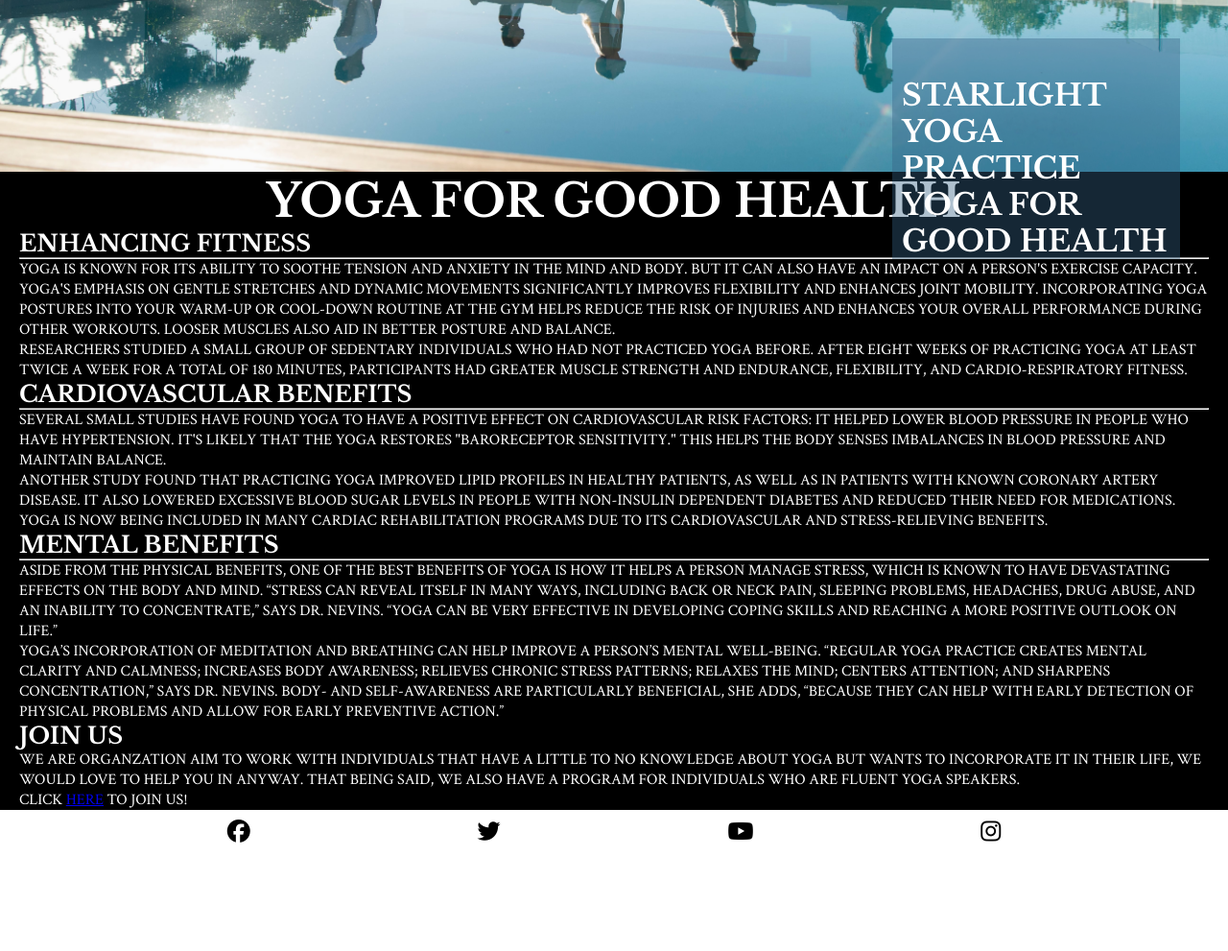
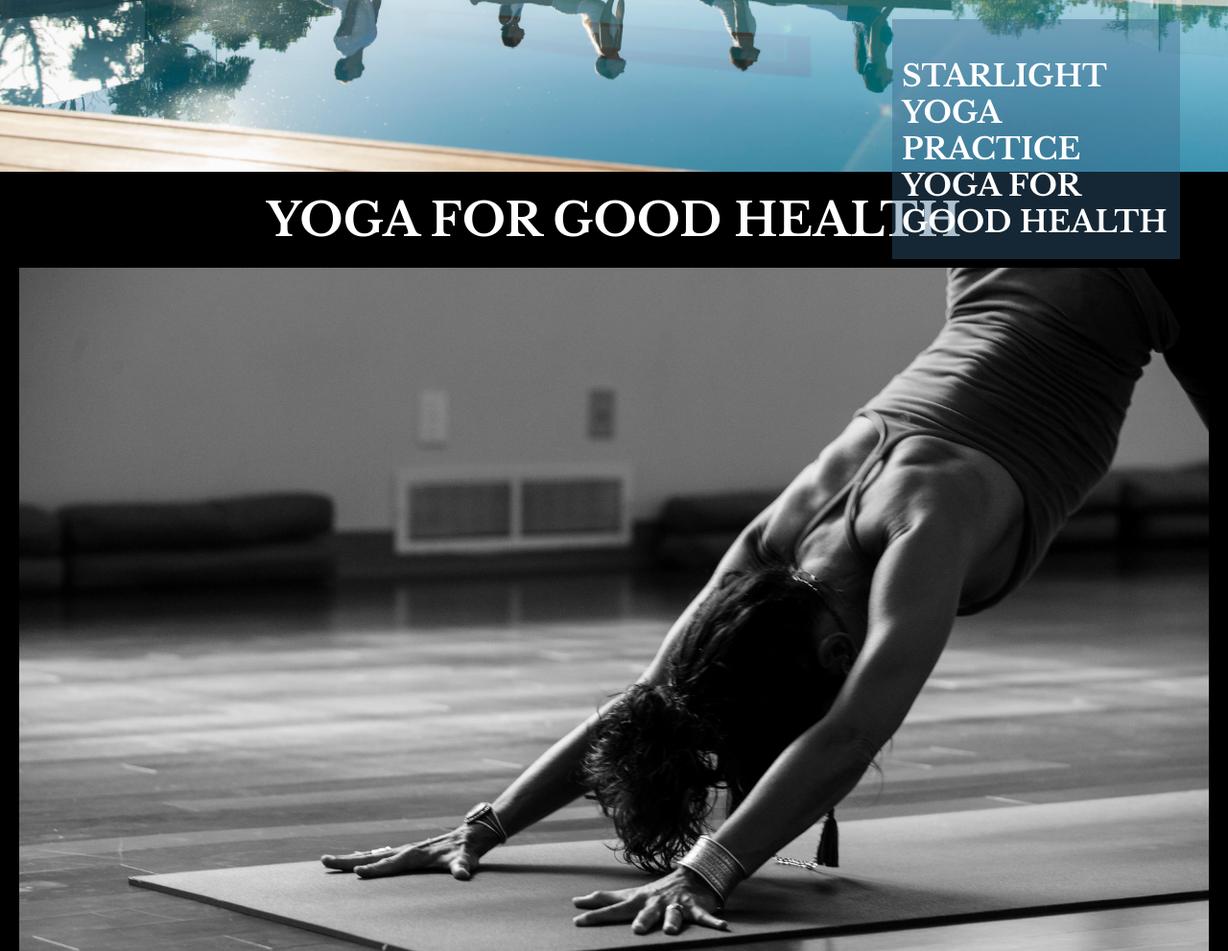
Before and after one commit to natnaelmehari27/starlight, a plain HTML site: page index.html in a window 1280 px wide. Shown: the part 500-1491 px from the top of the page at 96% size. Before the commit the page ends 1391 px from the top, so only its background shows below. Drawn offline with nearby package versions, Linux system fonts and the light colour scheme.

Commit message:
add reasons image

```diff
--- a/assets/css/style.css
+++ b/assets/css/style.css
@@ -111,6 +111,15 @@ main {
 #yoga {
     text-align: center;
     font-size: 200%;
+    margin-bottom: 20px;
+    margin-top: 20px;
+}
+
+#reasons-image {
+    background: url(../images/ginny-rose-stewart-UxkcSzRWM2s-unsplash-min-min.jpg) no-repeat center center/cover;
+    height: 90vh;
+    width: 100%;
+    margin-bottom: 20px;
 }
 
 #reasons {
@@ -121,10 +130,16 @@ main {
 div > h3, div > p {
     color: #ffffff;
     text-transform: uppercase;
+    margin-bottom: 20px;
 }
 
 div > h3 {
     font-size: 150%;
+    margin-bottom: 20px;
+}
+
+hr {
+    margin-bottom: 20px;
 }
 
 /* footer */
--- a/index.html
+++ b/index.html
@@ -47,7 +47,7 @@
         </section>
         <section id="reasons">
             <h1 id="yoga">yoga for good health</h1>
-
+            <div id="reasons-image"></div>
             <div>
 
                 <div>
```
